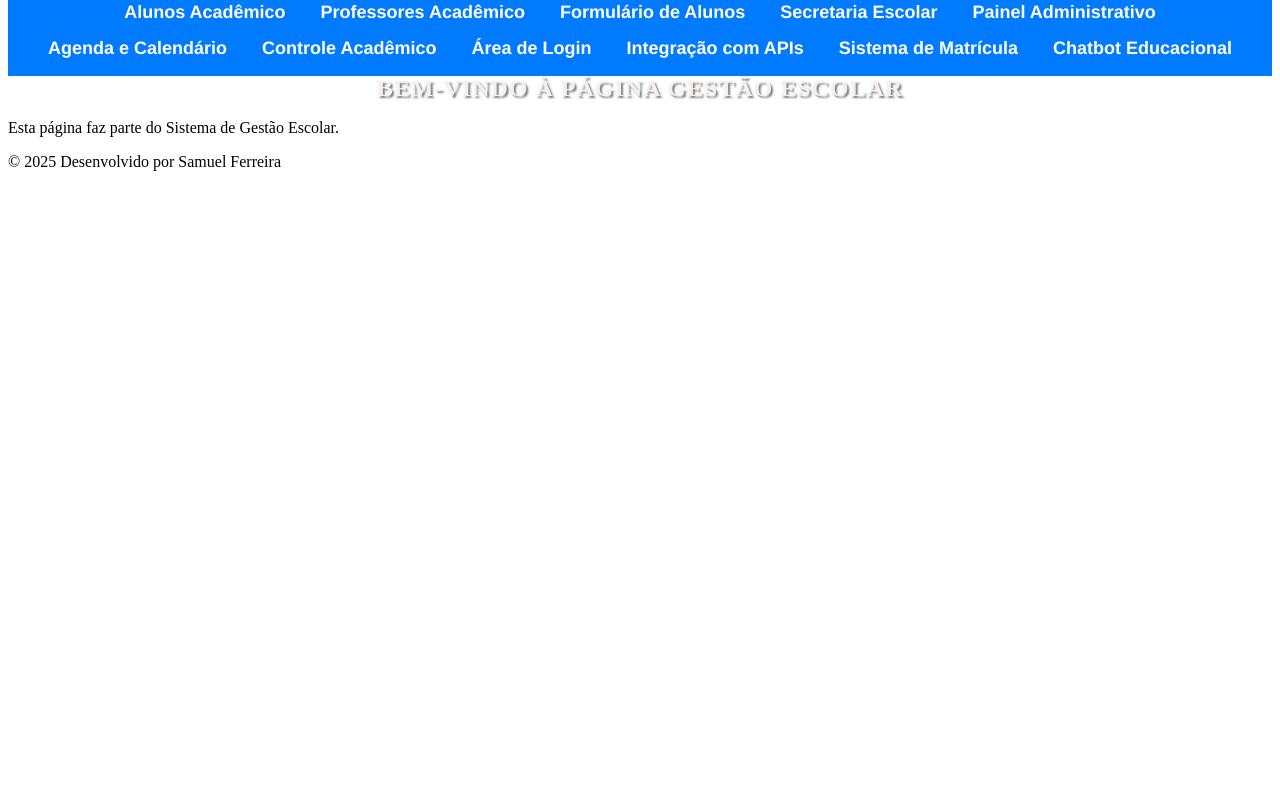
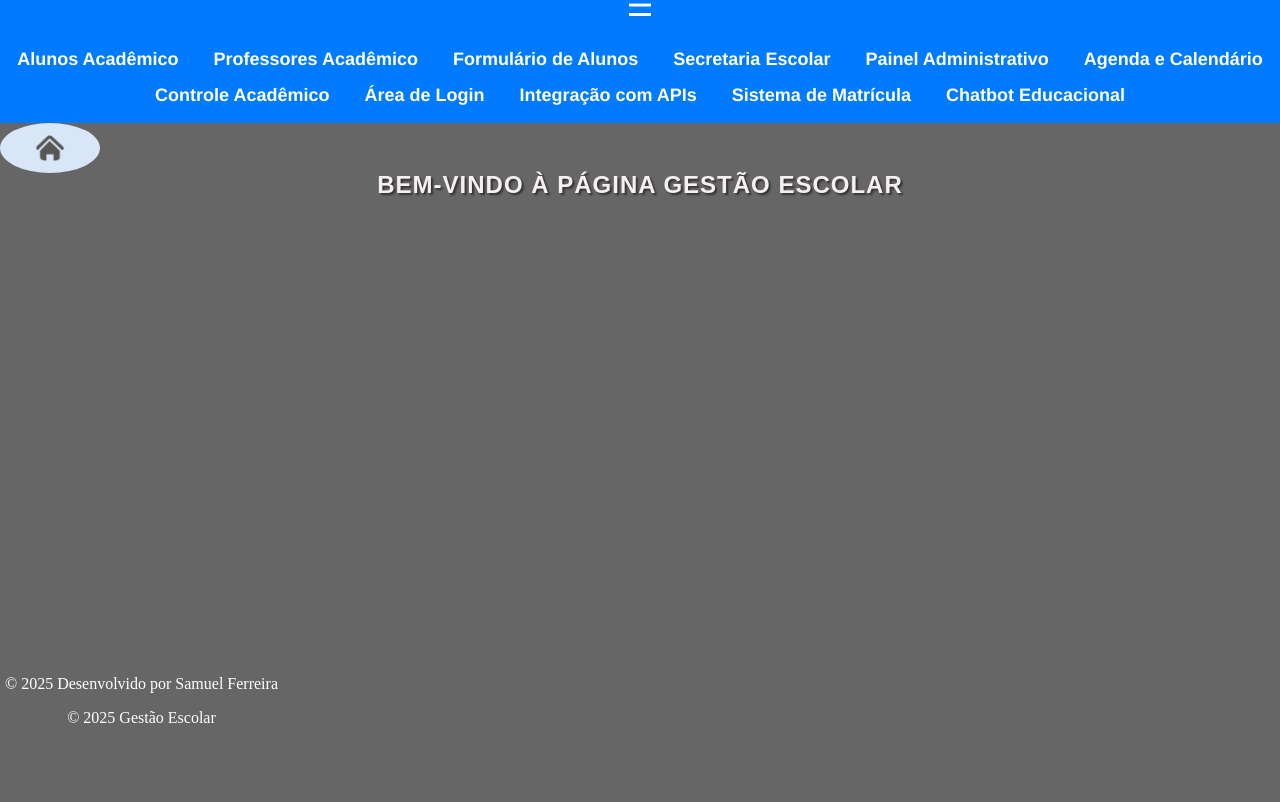
Before and after one commit to samuellsf/gest-o-escolar, a plain HTML site: page pages/index.html in a window 1280 px wide. Shown: the part 52-854 px from the top of the page. Before the commit the page ends 800 px from the top, so only its background shows below. Drawn offline with Linux system fonts and the light colour scheme; a script that the page names is missing.

Commit message:
feitas alguns ajustes e  funcionalidades

```diff
--- a/css/style.css
+++ b/css/style.css
@@ -1,10 +1,50 @@
+
+
+footer {
+    text-align: center;
+
+
+    color: #ffffff;
+    font-family: 'Playfair Display', serif;
+    padding: 10px;
+    position: fixed;
+    bottom: 0;
+    padding: 5px;
+    margin-top: 150px;
+
+}
+
+
+
+/* --- FUNDO COM SOBREPOSIÇÃO --- */
 .fundo-pagina {
-    background-image: url('../assets/img/Fundo_Gestão Escolar.jpg');
-    background-size: 1490px 850px;
-    background-position: center center;
+    position: relative;
+    min-height: 100vh;
+    background-image: url('../assets/img/Fundo_Gestão%20Escolar.jpg');
+    background-size: cover;
+    background-position: center;
     background-repeat: no-repeat;
     background-attachment: fixed;
     background-color: #ffffff;
+    z-index: 0;
+}
+.fundo-pagina::before {
+    content: "";
+    position: absolute;
+    top: 0;
+    left: 0;
+    right: 0;
+    bottom: 0;
+    width: 100%;
+    height: 115%;
+    background: rgba(0, 0, 0, 0.6);
+    z-index: 1;
+    pointer-events: none;
+}
+body.fundo-pagina > * {
+    position: relative;
+    z-index: 2;
+}
 
 body {
     font-family: Arial, sans-serif;
@@ -19,12 +59,12 @@ button {
     background-color: #4CAF50;
     color: white;
     border: none;
-    border-radius: 5px;
+    border-radius: 100px;
     transition: background-color 0.3s ease;
 }
 
 button:hover {
-    background-color: #45a049;
+    background-color: #4f9bf3;
 }
 
 
@@ -88,7 +128,7 @@ h1, h2, h3, h4, h5, h6 {
     letter-spacing: 1px;
     line-height: 1.2;
     padding: -5px;
-    margin: -2px 0 2px 0;
+    margin: -2px 0 2px 0; /
 }
 
 #voltar {
@@ -100,7 +140,7 @@ h1, h2, h3, h4, h5, h6 {
     color: rgb(255, 255, 255);
     border: none;
     cursor: pointer;
-    border-radius: 5px;
+    border-radius: 100px;
     transition: background-color 0.3s;
     font-weight: bold;
 }
@@ -134,7 +174,7 @@ nav ul li a {
     text-decoration: none;
     font-weight: bold;
     padding: 10px;
-    border-radius: 5px;
+    border-radius: 100px;
     transition: background-color 0.3s;
     font-size: 18px;
 }
@@ -143,16 +183,34 @@ nav ul li a:hover {
     background-color: #0056b3;
 }
 
+.botao-lobby-redondo {
+    background-color: #d8e6f6;
+    border: none;
+    border-radius: 50%;
+    width: 50px;
+    height: 50px;
+    cursor: pointer;
+    display: flex;
+    align-items: center;
+    justify-content: center;
+    padding: 0;
+}
+
+.botao-lobby-redondo img.icone-lobby {
+    width: 30px;
+    height: 30px;
+}
+
+
 #menu-toggle {
+    display: block;
+    margin: 0 auto;
+    font-size: 30px;
     background: none;
     border: none;
-    font-size: 24px;
     cursor: pointer;
-    display: none;
-    position: absolute;
-    top: 15px;
-    right: 15px;
     color: white;
+    padding: 10px 20px;
 }
 
 #menu {
@@ -162,13 +220,28 @@ nav ul li a:hover {
     font-family: 'Helvetica', sans-serif;
 }
 
+
+/* deixei pra ex; Sombra mais escura em telas pequenas */
+@media (max-width: 768px) {
+    .fundo-pagina::before {
+        background: rgba(0, 0, 0, 0.75);
+    }
+
+
+/* dexei pra ex; Sombra ainda mais escura em celulares pequenos */
+@media (max-width: 480px) {
+    .fundo-pagina::before {
+        background: rgba(0, 0, 0, 0.85);
+    }
+
+
 @media screen and (max-width: 725px) {
     #menu {
         display: none;
         flex-direction: column;
         position: absolute;
         top: 60px;
-        left: 1;
+        left: 0;
         right: 0;
         z-index: 1000;
         background-color: #0c00f8;
@@ -200,7 +273,7 @@ nav ul li a:hover {
         width: 100px;
         height: 40px;
         background-color: #3e0df0;
-        border-radius: 10% 0 25% 0;
+        border-radius: 15% 0 25% 0;
     }
 
     #menu ul li a:hover {
@@ -223,7 +296,7 @@ nav ul li a:hover {
         background-color: #2c08e0;
     }
 
-    /* Estilizando o fundo do menu */
+    /* pra ex;Estilizando o fundo do menu */
     .menu-aberto ul {
         background-image: url('../assets/img/Fund_Gestão_Escolar.jpg');
         background-size: contain;
@@ -251,5 +324,6 @@ nav ul li a:hover {
     .menu-aberto {
         display: block;
     }
+   }
+  }
 }
-}
--- a/pages/alunos.html
+++ b/pages/alunos.html
@@ -8,6 +8,7 @@
 </head>
 <body class="fundo-pagina">
 </body>
+
 <h2 class="titulo-centralizado">Lista de Alunos</h2>
 
 <ul id="listaAlunos"></ul>
@@ -86,12 +87,11 @@
         <option value="3L">3º Ano Ensino médio L</option>
 
     </select>
-
     <button type="submit">Cadastrar</button>
 </form>
 <button id="buscarAlunos">Buscar Alunos</button>
-
 <button id="voltar">Voltar</button>
-<script src="script.js"></script>
+<p>&copy; 2025 Gestão Escolar</p>
+</footer>
 
 <script src="../js/alunos.js"></script>
--- a/pages/index.html
+++ b/pages/index.html
@@ -5,6 +5,7 @@
     <meta name="viewport" content="width=device-width, initial-scale=1.0">
     <title>Gestão Escolar</title>
     <link rel="stylesheet" href="../css/style.css">
+
 </head>
 <body class="fundo-pagina">
     <header>
@@ -28,31 +29,38 @@
     </header>
 
     <main>
+        <button onclick="voltarParaLobby()" class="botao-lobby-redondo">
+            <img src="../assets/img/Lobby.webp" alt="Início" class="icone-lobby">
+        </button>
+
+        <main>
         <section>
             <h2>Bem-vindo à página Gestão Escolar</h2>
-            <p>Esta página faz parte do Sistema de Gestão Escolar.</p>
+
         </section>
     </main>
 
-         <!-- JavaScript no final do body -->
+    <footer>
+        <p>&copy; 2025 Desenvolvido por Samuel Ferreira</p>
+        <p>&copy; 2025 Gestão Escolar</p>
+    </footer>
+
     <script>
+        function voltarParaLobby() {
+            window.location.href = "index.html";
+        }
+
         document.getElementById('menu-toggle').addEventListener('click', function () {
             var menu = document.getElementById('menu');
-
             if (menu.style.display === 'block') {
                 menu.style.display = 'none';
-                menu.classList.remove('menu-aberto'); // Remove classe quando fecha
+                menu.classList.remove('menu-aberto');
             } else {
                 menu.style.display = 'block';
-                menu.classList.add('menu-aberto'); // Adiciona classe quando abre
+                menu.classList.add('menu-aberto');
             }
         });
     </script>
-</body>
-
-</html>
-        <p>&copy; 2025 Desenvolvido por Samuel Ferreira</p>
-
     <script src="../js/scripts.js"></script>
 </body>
 </html>
```
Also changed, not shown: js/script.js (+7 -7 lines), pages/administrativo.html (+3 -3 lines), pages/api-integracao.html (+1 -1 lines), pages/boletins.html (+2 -4 lines), pages/calendario.html (+9 -2 lines), pages/formulario.html (+2 -0 lines), pages/login.html (+10 -2 lines), pages/matricula.html (+10 -1 lines), pages/professores.html (+6 -2 lines), pages/secretaria.html (+5 -5 lines), assets/img/Lobby.webp (added), 1 other file.
